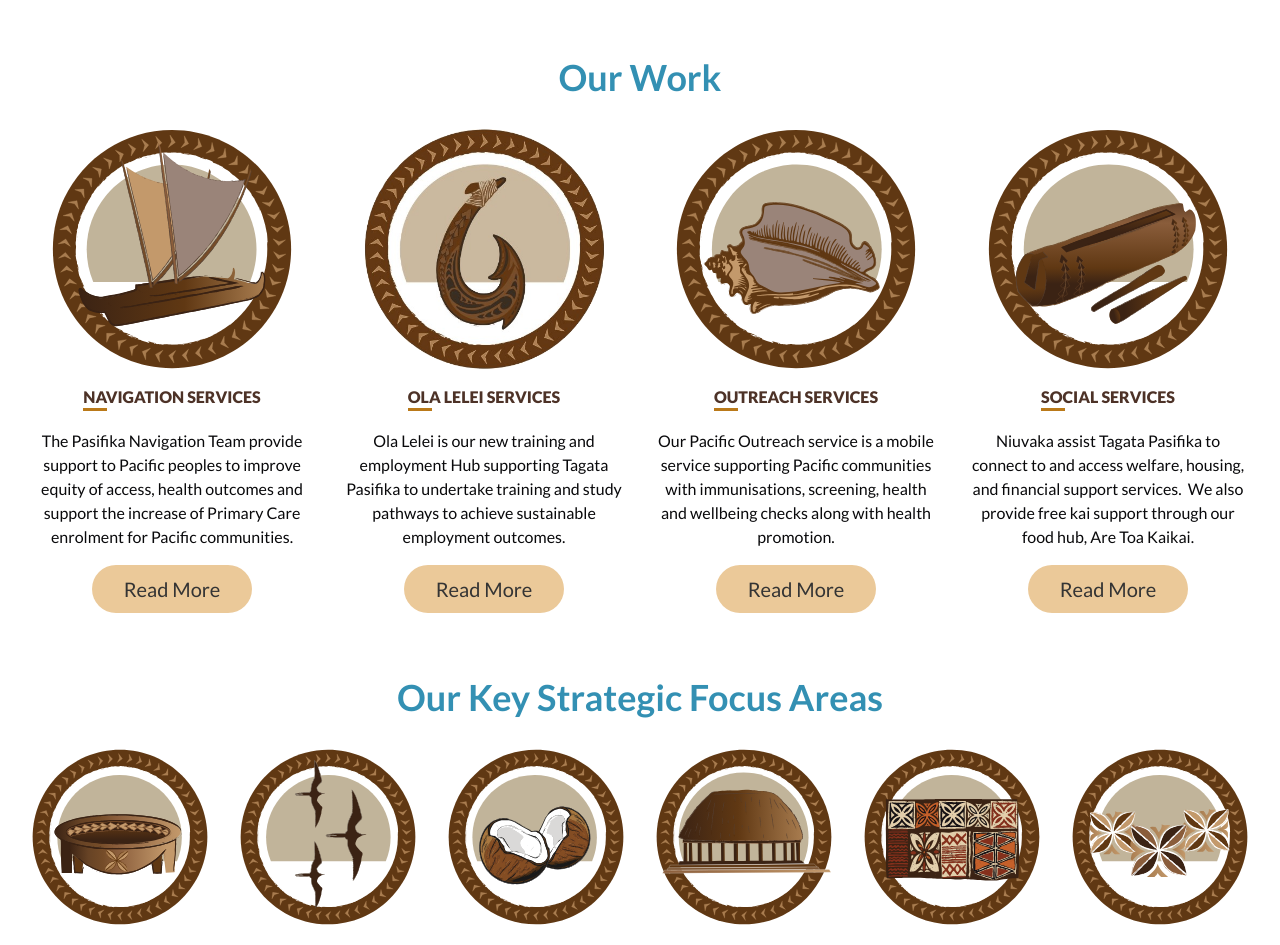
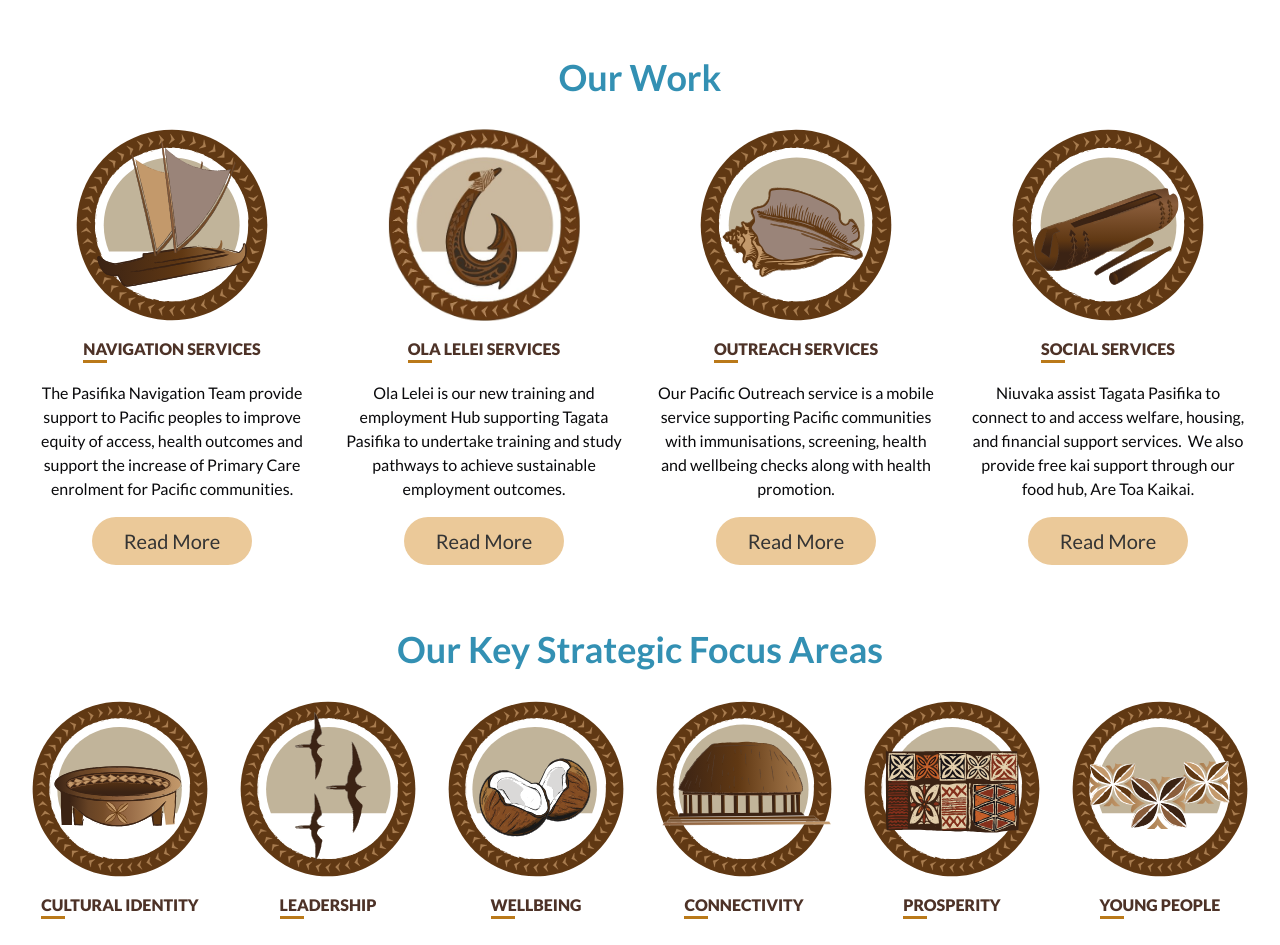
Before and after one commit to jhigger/niuvaka-trust, a Next.js app: page / in a window 1280 px wide. Shown: the part 3360-4305 px from the top of the page. Built offline with nearby package versions, Linux system fonts and the light colour scheme.

Commit message:
feat: reduce icon size

```diff
--- a/src/pages/index.tsx
+++ b/src/pages/index.tsx
@@ -95,7 +95,7 @@ export default function Home() {
                 <img
                   src={image}
                   alt="service"
-                  className="w-2/3 max-w-60 transition-all duration-300 ease-in-out md:w-1/3 lg:w-full lg:group-hover:w-0"
+                  className="w-2/3 max-w-48 transition-all duration-300 ease-in-out md:w-1/3 lg:w-full lg:group-hover:w-0"
                   loading="lazy"
                 />
                 <h3 className="!relative mb-1 text-[100%] font-black uppercase text-coffee-700 transition-all duration-150 ease-in-out lg:not-sr-only lg:group-hover:opacity-0">
@@ -129,7 +129,7 @@ export default function Home() {
                 <img
                   src={image}
                   alt="service"
-                  className="w-2/3 max-w-60 md:w-1/3 lg:w-full"
+                  className="w-2/3 max-w-48 md:w-1/3 lg:w-full"
                   loading="lazy"
                 />
                 <h3 className="!relative mb-1 text-[100%] font-black uppercase text-coffee-700">
@@ -161,7 +161,7 @@ export default function Home() {
                 <img
                   src={image}
                   alt="service"
-                  className="w-2/3 max-w-60 md:w-1/3 lg:w-full"
+                  className="w-2/3 max-w-48 md:w-1/3 lg:w-full"
                   loading="lazy"
                 />
                 <h3 className="!relative mb-1 !whitespace-nowrap text-[100%] font-black uppercase text-coffee-700">
```
